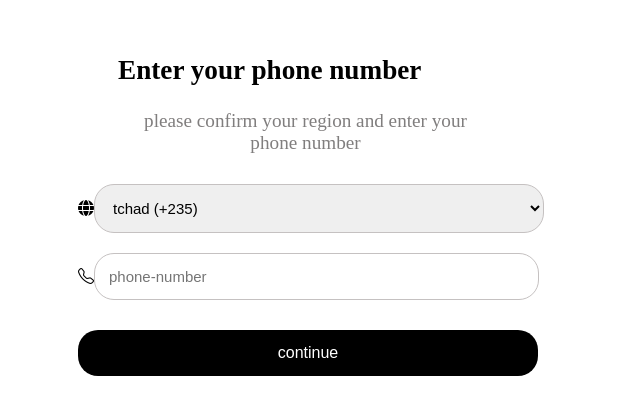
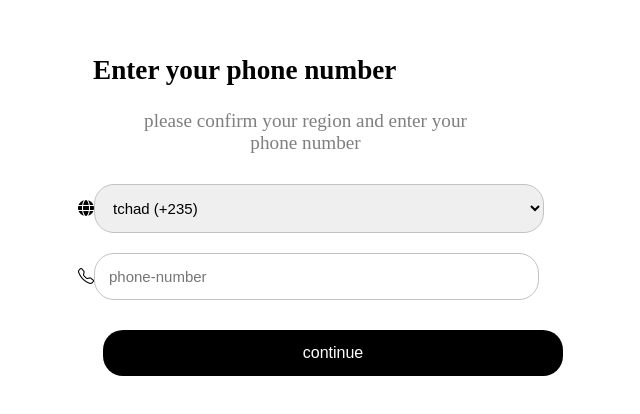
Before and after one commit to ahmatguerdi/messagery-app, an Angular app: page /phone-number in a window 1280 px wide. Shown: the part 122-536 px from the top of the page, without its empty margins (312-952 px from the left). Built offline with nearby package versions, Linux system fonts and the light colour scheme.

Commit message:
page modifiéée

```diff
--- a/src/app/phone-number/phone-number.css
+++ b/src/app/phone-number/phone-number.css
@@ -12,15 +12,13 @@ body{
 h1 {
   font-size: 1.7rem;
   margin-bottom: 10px;
-  margin-left: 8%;
+  margin-left: 3%;
 }
 
 #p {
   padding-top: 1%;
   font-size: 1.2rem;
   margin-left: -9%;
-  /* margin-bottom: 15px; */
-  /* font-size: 16px; */
   color: #807e7e;
   margin-bottom: 30px;
   text-align: center;
@@ -46,7 +44,7 @@ input[type="tel"] {
   border:1px solid #c5c1c1;
   border-radius: 20px;
 }
-button {
+.btn {
   width: 92%;
   padding: 14px;
   background: black;
@@ -54,4 +52,5 @@ button {
   font-size: 16px;
   border: none;
   border-radius: 20px;
+  margin-left: 5%;
 }
--- a/src/app/phone-number/phone-number.html
+++ b/src/app/phone-number/phone-number.html
@@ -20,6 +20,6 @@
                 <input id="code" type="tel" placeholder="phone-number" class="telephone">
             </div>
         </div>
-        <button id="code" onclick="btnContinue ()">continue</button>
+        <button id="code" class="btn">continue</button>
     </div>
 </body>
```
